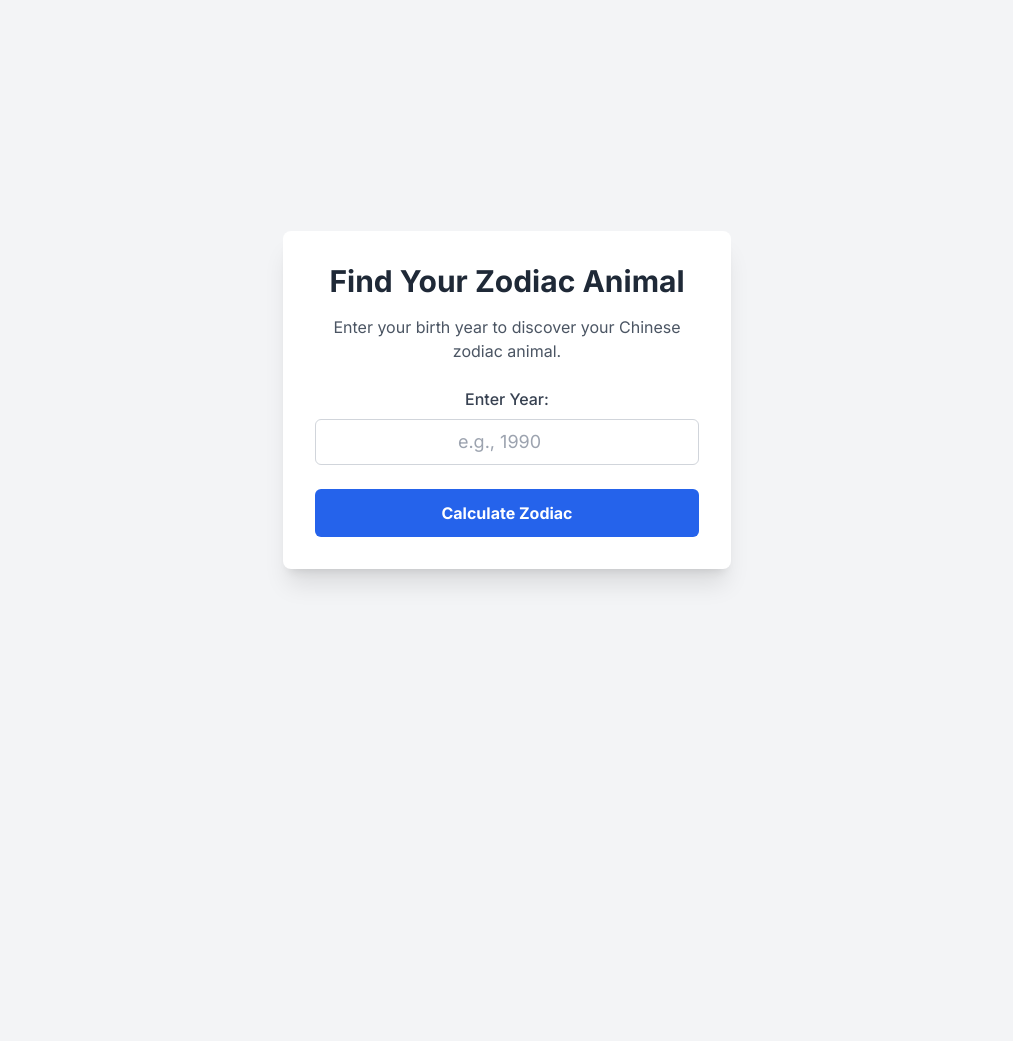
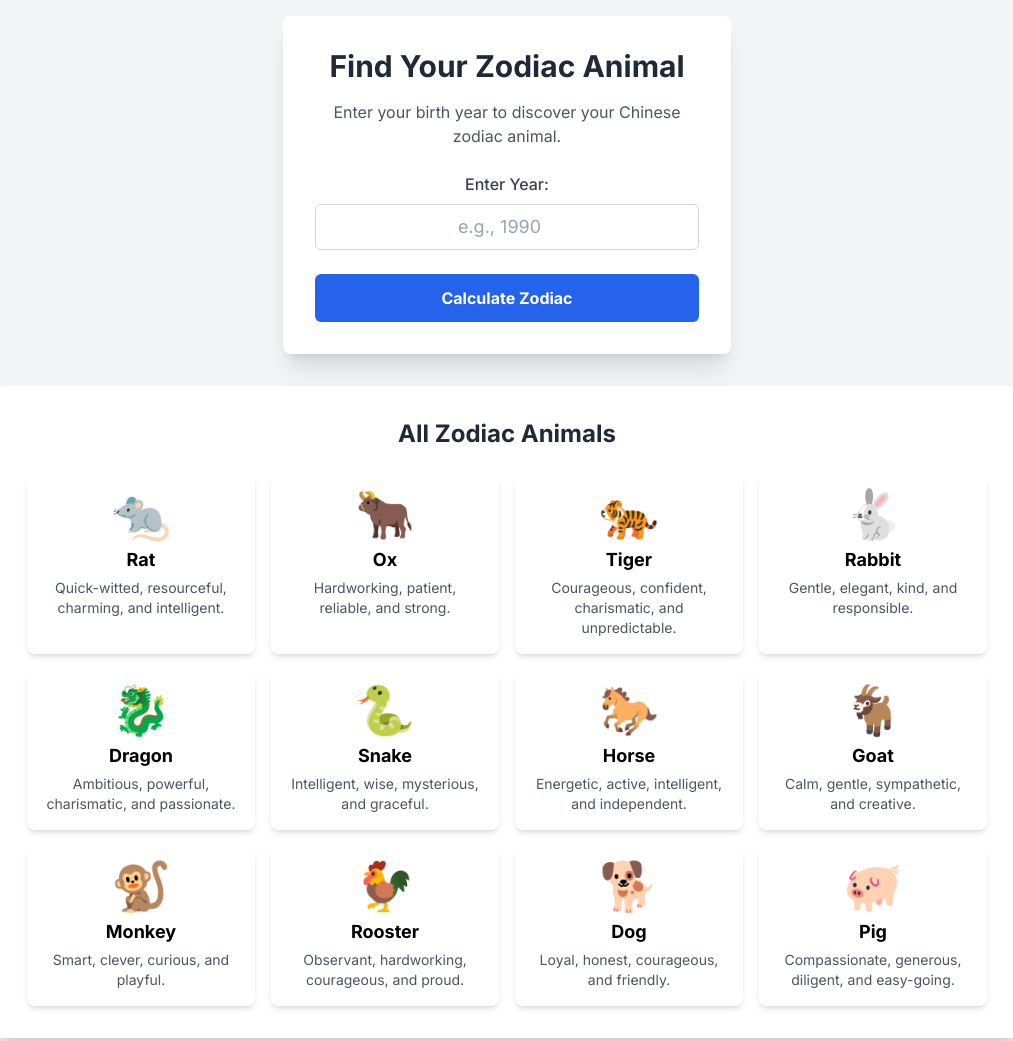
Before and after one commit to PemaDT/Lunar-zodiac-calculator, a plain HTML site: page index.html in a window 1280 px wide. Shown: the top 1041 px of the page, without its empty margins (133-1146 px from the left). Before the commit the page ends 800 px from the top, so only its background shows below. Drawn offline with nearby package versions, Linux system fonts and the light colour scheme.

Commit message:
Update index.html

```diff
--- a/index.html
+++ b/index.html
@@ -1,4 +1,4 @@
-<!DOCTYPE html>
+ <!DOCTYPE html>
 <html lang="en">
 <head>
     <meta charset="UTF-8">
@@ -26,9 +26,10 @@
         }
     </style>
 </head>
-<body class="flex items-center justify-center min-h-screen p-4">
+<body class="flex flex-col items-center justify-center min-h-screen p-4">
 
-    <div class="w-full max-w-md p-8 bg-white rounded-lg shadow-xl text-center">
+    <!-- Calculator Section -->
+    <div class="w-full max-w-md p-8 bg-white rounded-lg shadow-xl text-center mb-8">
         <h1 class="text-3xl font-bold text-gray-800 mb-4">Find Your Zodiac Animal</h1>
         <p class="text-gray-600 mb-6">Enter your birth year to discover your Chinese zodiac animal.</p>
 
@@ -48,7 +49,14 @@
         <div id="message" class="mt-4 text-red-500 font-medium hidden">
             <!-- Error messages will be displayed here -->
         </div>
+    </div>
 
+    <!-- Zodiac Gallery Section -->
+    <div class="w-full max-w-5xl p-8 bg-white rounded-lg shadow-xl text-center">
+        <h2 class="text-2xl font-bold text-gray-800 mb-6">All Zodiac Animals</h2>
+        <div id="zodiacGallery" class="grid grid-cols-2 sm:grid-cols-3 md:grid-cols-4 gap-4">
+            <!-- Zodiac cards will be dynamically added here -->
+        </div>
     </div>
 
     <script>
@@ -138,6 +146,26 @@
             resultDiv.classList.remove('fade-in-up');
             messageDiv.classList.add('hidden');
         }
+
+        // Function to dynamically display all zodiac animals on page load
+        function displayZodiacGallery() {
+            const galleryDiv = document.getElementById('zodiacGallery');
+            galleryDiv.innerHTML = ''; // Clear existing content
+
+            zodiacData.forEach(item => {
+                const card = document.createElement('div');
+                card.classList.add('bg-white', 'p-4', 'rounded-lg', 'shadow-md', 'flex', 'flex-col', 'items-center', 'text-center');
+                card.innerHTML = `
+                    <span class="text-5xl mb-2">${item.emoji}</span>
+                    <span class="font-bold text-lg">${item.animal}</span>
+                    <p class="text-sm text-gray-600 mt-1">${item.description}</p>
+                `;
+                galleryDiv.appendChild(card);
+            });
+        }
+
+        // Call the function when the page loads
+        window.onload = displayZodiacGallery;
     </script>
 
 </body>
```
